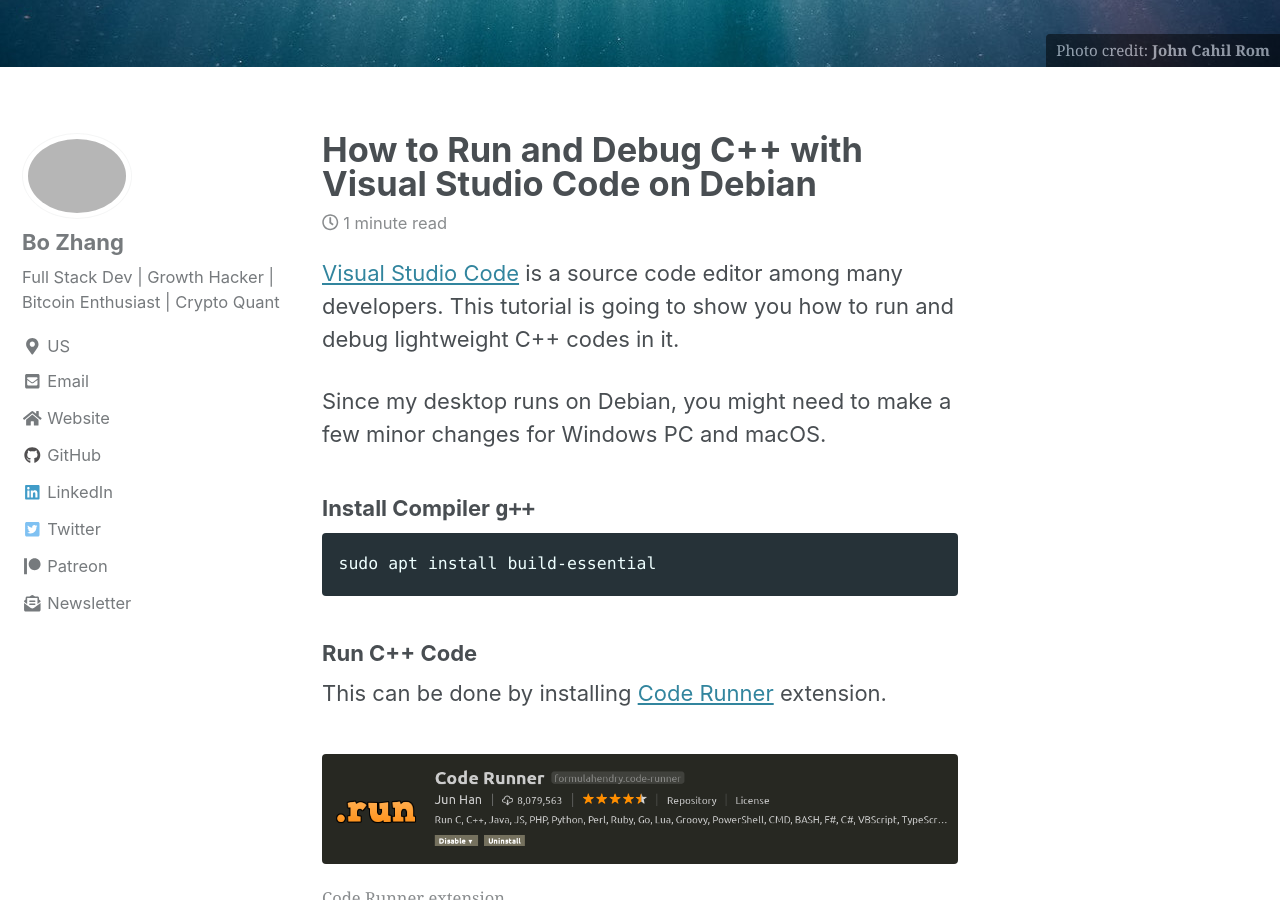
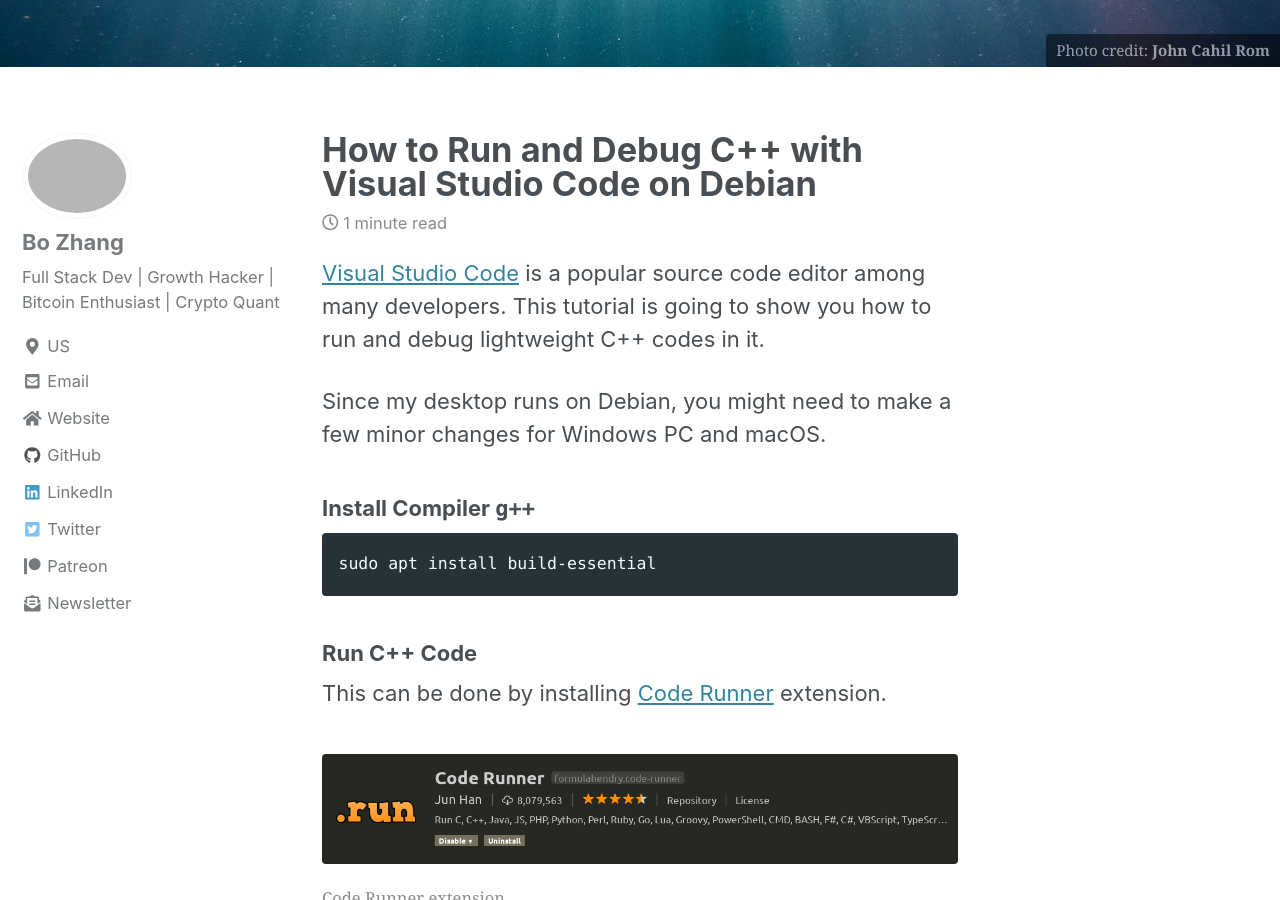
Before and after one commit to 0xboz/blog, a Jekyll site: the page built from _posts/2019-08-07-how-to-run-debug-cpp-with-vscode-on-debian.md, in a window 1280 px wide and 900 px high, scrolled down 322 px. Built offline with Jekyll 4.4.1, drawn with Linux system fonts in a browser that asks for light colours; cached includes are drawn as plain includes; nearby versions of some CDN libraries; comment, search, counter and statistics services are not loaded; some of the changed text lies outside the part shown.

```diff
--- a/_posts/2019-08-07-how-to-run-debug-cpp-with-vscode-on-debian.md
+++ b/_posts/2019-08-07-how-to-run-debug-cpp-with-vscode-on-debian.md
@@ -8,7 +8,7 @@ header:
     caption: "Photo credit: [**John Cahil Rom**](https://www.pexels.com/@cahilrom)"
 ---
 
-[Visual Studio Code](https://code.visualstudio.com/) is a source code editor among many developers. This tutorial is going to show you how to run and debug lightweight C++ codes in it.
+[Visual Studio Code](https://code.visualstudio.com/) is a popular source code editor among many developers. This tutorial is going to show you how to run and debug lightweight C++ codes in it.
 
 Since my desktop runs on Debian, you might need to make a few minor changes for Windows PC and macOS.
 
```
Also changed, not shown: other parts of _posts/2019-08-07-how-to-run-debug-cpp-with-vscode-on-debian.md (+1 -1 lines).
